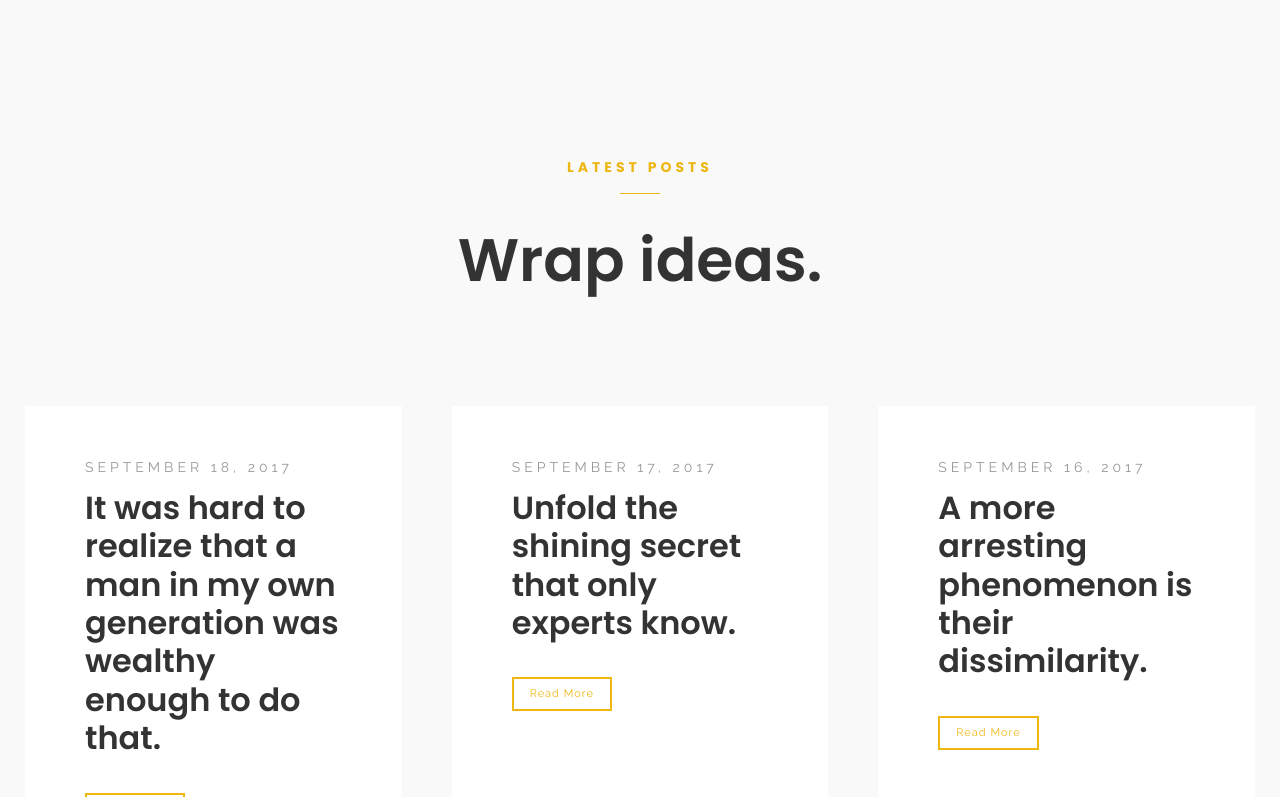
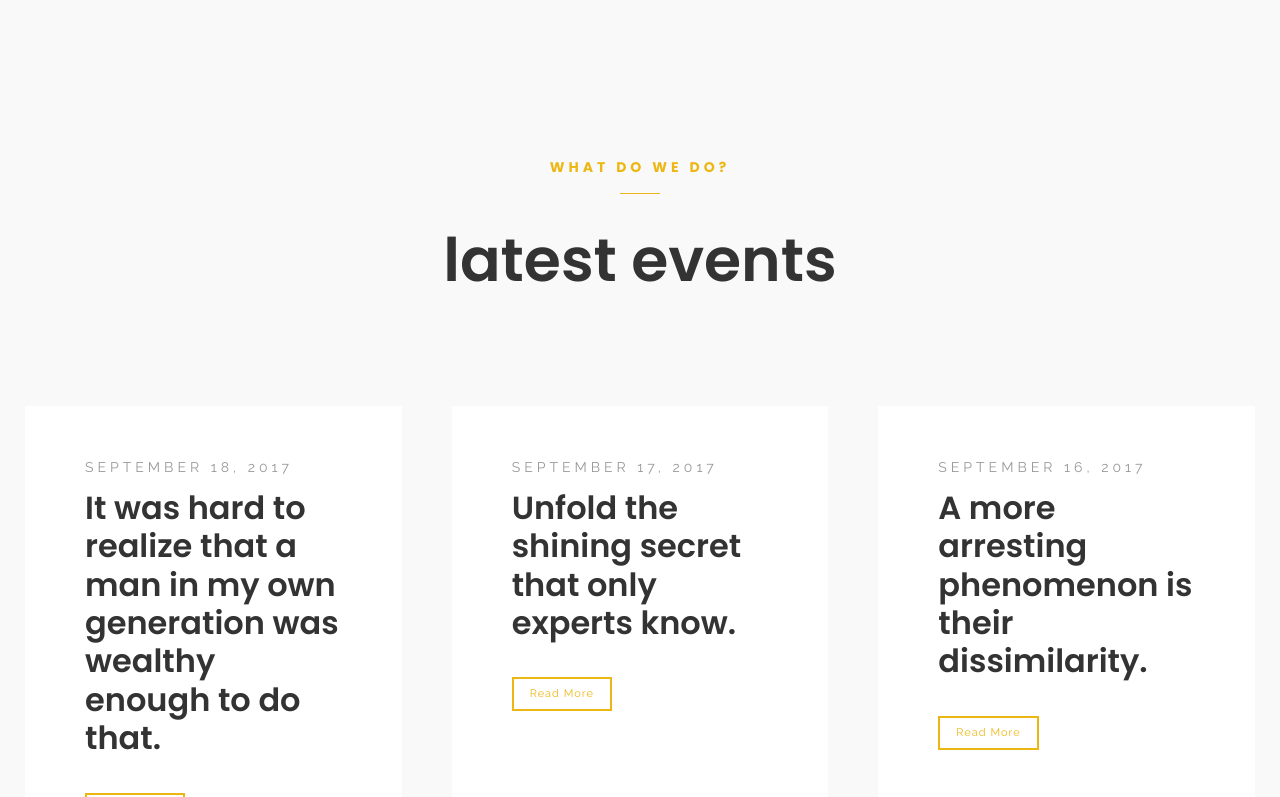
Before and after one commit to Siyuan-Zhu/Slam-Connection-Site, a Jekyll site: the page built from index.html, in a window 1280 px wide and 900 px high, scrolled down 801 px, cut to the strip 103-900 px from the top of the window. Built offline with Jekyll 4.4.1, drawn with Linux system fonts in a browser that asks for light colours.

```diff
--- a/index.html
+++ b/index.html
@@ -139,7 +139,7 @@
 <div class='full grey'>
   <div class='row'>
     <div class='large-8 columns large-centered'>
-      {% include section-title.html small_title="latest posts" title="Wrap ideas." %}
+      {% include section-title.html small_title="What do we do?" title="latest events" %}
     </div>
   </div>
 </div>
```
